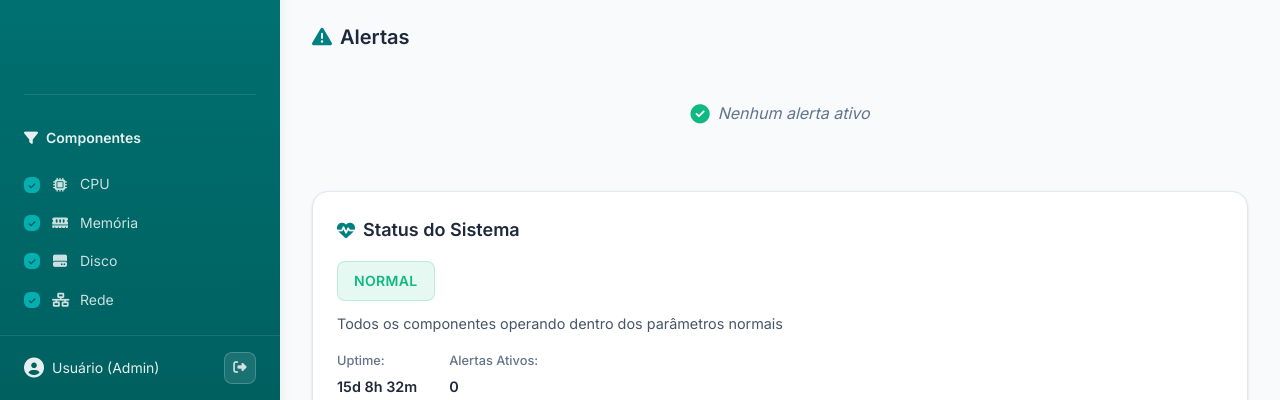
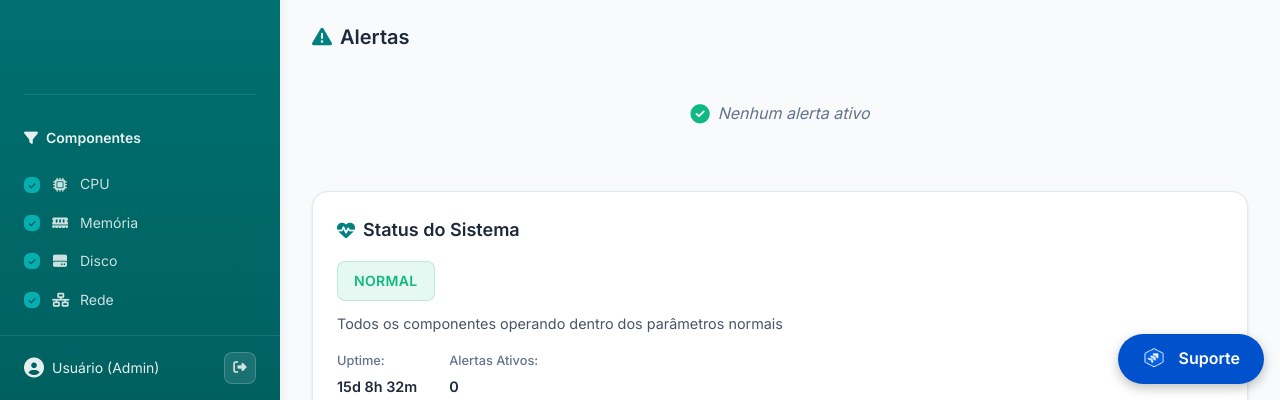
Before and after one commit to Project-InfraFlow/InfraFlow-web, a website: page public/dashboard/dashboard.html in a window 1280 px wide. Shown: the part 400-800 px from the top of the page. Drawn offline with nearby package versions, Linux system fonts and the light colour scheme.

Commit message:
Colocando o botão de suporte para o jira na página dashboard ele esta enviando o nosso usuário assim que clicar no botão para o jira

```diff
--- a/public/js/dash.js
+++ b/public/js/dash.js
@@ -1192,3 +1192,62 @@ style.textContent = `
     }
 `;
 document.head.appendChild(style);
+
+function criarBotaoSuporte() {
+  const linkBotao = document.createElement('a');
+
+  linkBotao.innerHTML = `
+    <img src="../assets/icon/iconeJira.png" alt="Ícone de Suporte" width="24" height="24" />
+    Suporte
+  `;
+  linkBotao.title = "Acessar o Help Desk do Jira";
+  linkBotao.href = "https://infraflow-sptech.atlassian.net/servicedesk/customer/portal/2";
+  linkBotao.target = "_blank";
+
+  linkBotao.style.cssText = `
+    position: fixed;
+    right: 16px;
+    bottom: 16px;
+    z-index: 9999;
+    margin: 0;
+    padding: 12px 24px;
+    border-radius: 50px;
+    border: none;
+    text-decoration: none;
+    background-color: #0052CC;
+    color: #fff;
+    box-shadow: 0 4px 12px rgba(0, 0, 0, 0.25);
+    font-weight: 600;
+    font-size: 16px;
+    font-family: Inter, system-ui, -apple-system, Segoe UI, Roboto, Arial, sans-serif;
+    cursor: pointer;
+    display: flex;
+    align-items: center;
+    gap: 12px;
+    transition: background-color 0.3s, box-shadow 0.3s, transform 0.2s;
+  `;
+
+  linkBotao.onmouseover = () => {
+    linkBotao.style.backgroundColor = '#0065FF';
+    linkBotao.style.boxShadow = '0 6px 16px rgba(0, 0, 0, 0.3)';
+  };
+
+  linkBotao.onmouseout = () => {
+    linkBotao.style.backgroundColor = '#0052CC';
+    linkBotao.style.boxShadow = '0 4px 12px rgba(0, 0, 0, 0.25)';
+    linkBotao.style.transform = 'scale(1)';
+  };
+
+  // Efeito de "clique"
+  linkBotao.onmousedown = () => {
+    linkBotao.style.transform = 'scale(0.98)';
+  };
+
+  linkBotao.onmouseup = () => {
+    linkBotao.style.transform = 'scale(1)';
+  };
+
+  document.body.appendChild(linkBotao);
+}
+
+criarBotaoSuporte();
```
Also changed, not shown: public/assets/icon/iconeJira.png (added), public/css/dashboards.css (line endings or trailing spaces), public/dashboard/dashboard.html (line endings or trailing spaces), 1 other file.
